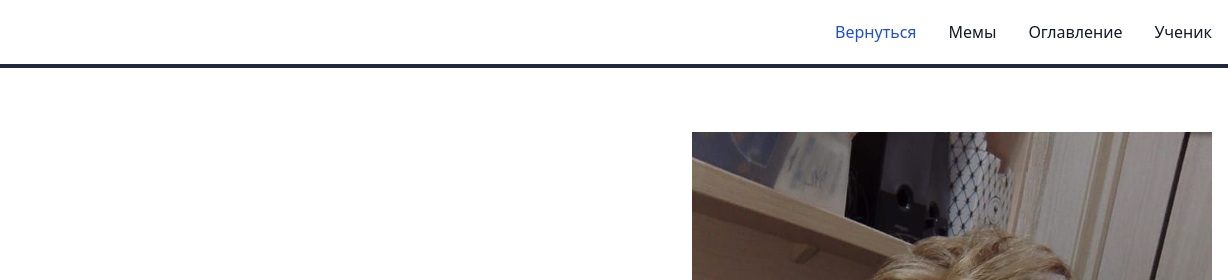
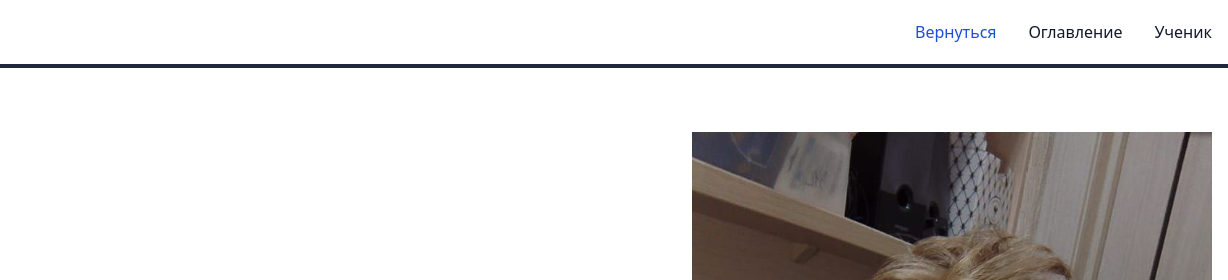
Before and after one commit to bogdanik66689/programirovaniescince, a plain HTML site: page index.html in a window 1280 px wide. Shown: the top 280 px of the page, 52-1280 px from the left. Drawn offline with nearby package versions, Linux system fonts and the light colour scheme.

Commit message:
добавил)))

```diff
--- a/index.html
+++ b/index.html
@@ -56,10 +56,6 @@
               aria-current="page">Вернуться</a>
           </li>
 
-          <li>
-            <a href="./мемы.html"
-              class="block py-2 px-3 text-gray-900 rounded hover:bg-gray-100 md:hover:bg-transparent md:border-0 md:hover:text-blue-700 md:p-0 dark:text-white md:dark:hover:text-blue-500 dark:hover:bg-gray-700 dark:hover:text-white md:dark:hover:bg-transparent">Мемы</a>
-          </li>
           <li>
             <a href="./вторая_страница.html"
               class="block py-2 px-3 text-gray-900 rounded hover:bg-gray-100 md:hover:bg-transparent md:border-0 md:hover:text-blue-700 md:p-0 dark:text-white md:dark:hover:text-blue-500 dark:hover:bg-gray-700 dark:hover:text-white md:dark:hover:bg-transparent">Оглавление</a>
```
